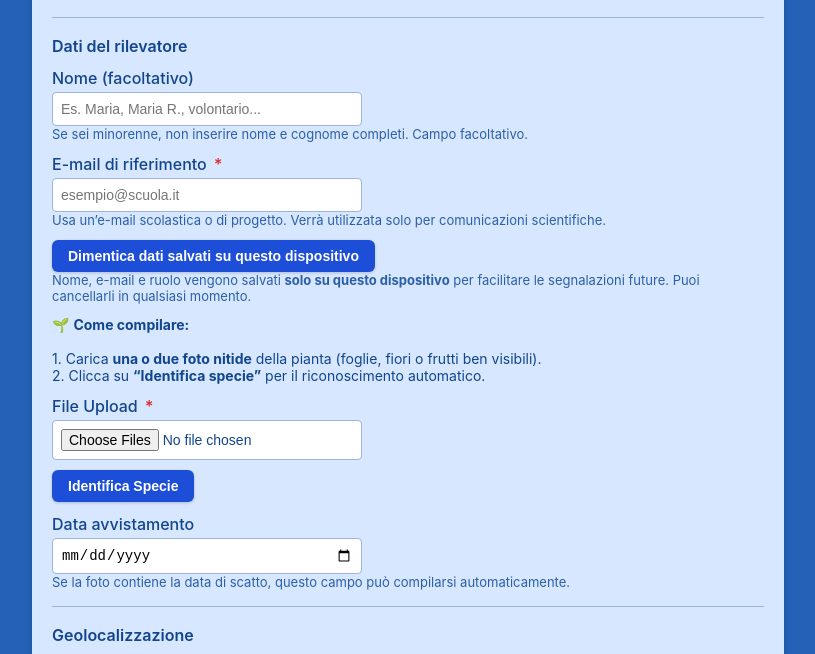
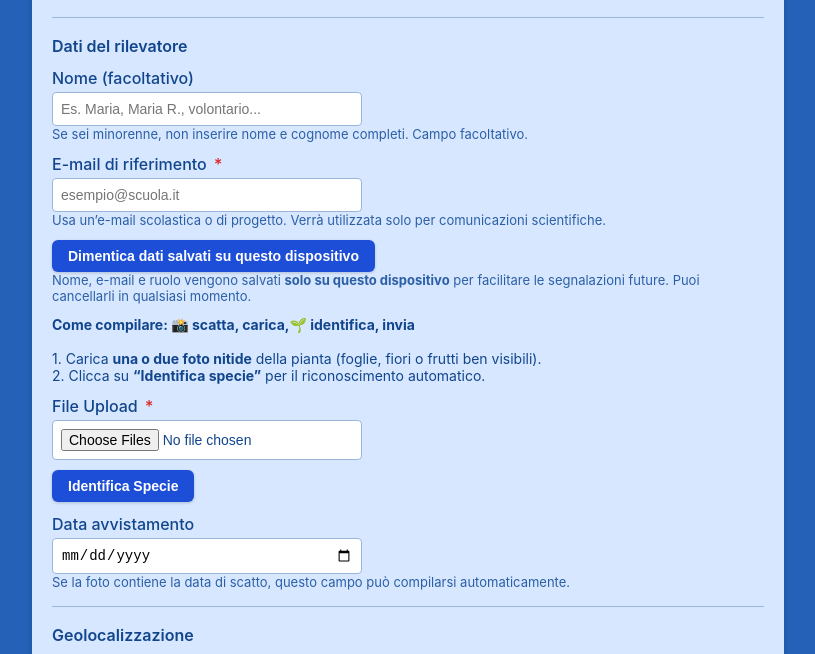
Before and after one commit to maxmerymatrimonio-coder/plantnet_jotform, a website: page index.html in a window 1280 px wide. Shown: the part 104-758 px from the top of the page, without its empty margins (232-1047 px from the left). Drawn offline with Linux system fonts and the light colour scheme; some packages are replaced by stand-ins of ours.

Commit message:
Add files via upload

```diff
--- a/index.html
+++ b/index.html
@@ -409,7 +409,8 @@
           <!-- ISTRUZIONI -->
           <div class="form-line">
             <div class="text-block">
-              🌱 <strong>Come compilare:</strong><br /><br />
+
+              <strong>Come compilare: 📸 scatta, carica,🌱 identifica, invia</strong><br /><br />
               1. Carica <strong>una o due foto nitide</strong> della pianta (foglie, fiori o frutti ben visibili).<br />
               2. Clicca su <strong>“Identifica specie”</strong> per il riconoscimento automatico.
             </div>
```
